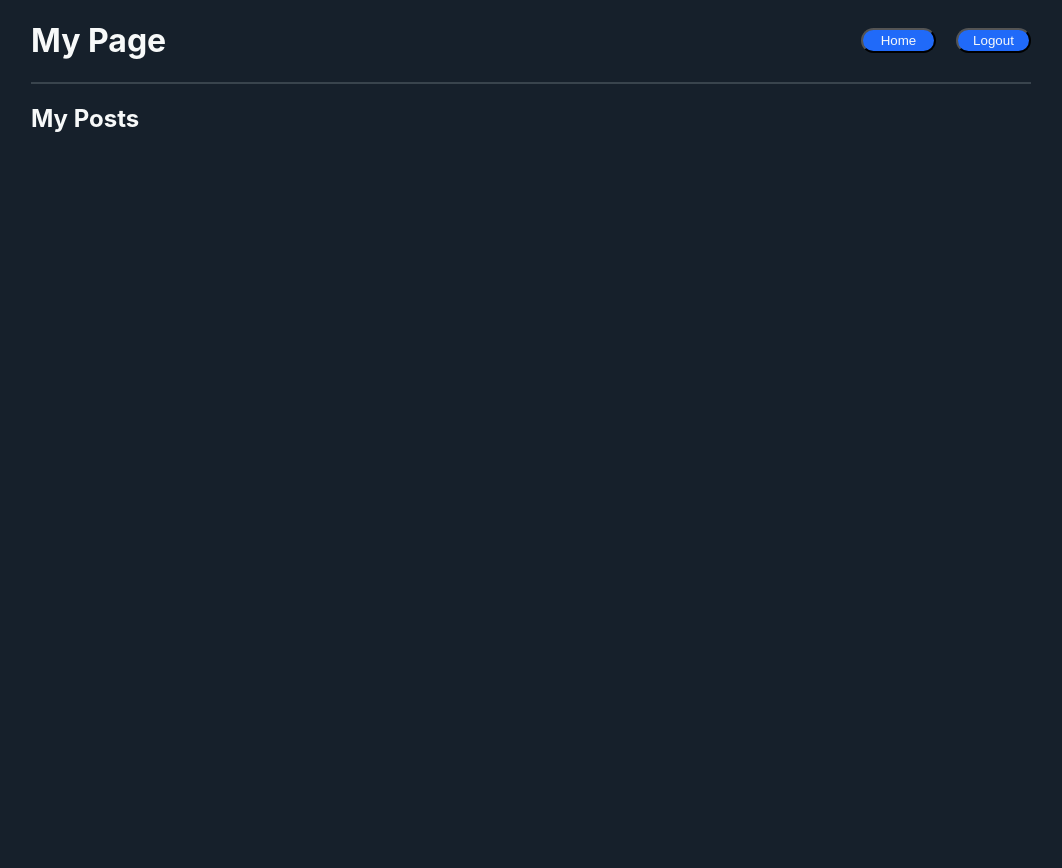
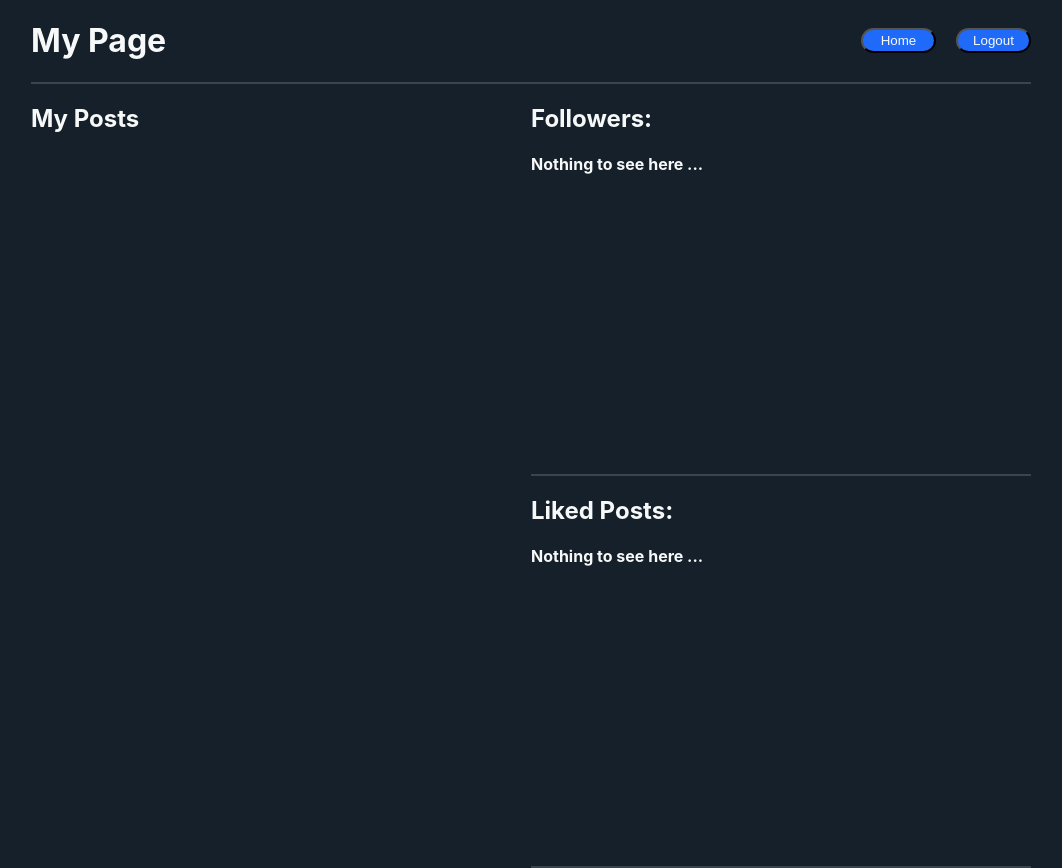
Before and after one commit to DelaurierDev/thritter_app, a Flask app: page /mypage in a window 1280 px wide. Shown: the whole page, without its empty margins (109-1171 px from the left). Before the commit the page ends 132 px from the top, so only its background shows below. Run offline with Flask 3, Linux system fonts and the light colour scheme; the visitor is signed in with stand-in values (Sample User, id 1); data that the repository does not hold is empty.

Commit message:
adding features to my account page

```diff
--- a/flask_app/templates/myaccount.html
+++ b/flask_app/templates/myaccount.html
@@ -20,7 +20,7 @@
             </form>
         </div>
     </div>
-    <div>
+    <div class="posting">
         <div class="myposts">
             <h2>My Posts</h2>
             <div class="posts">
@@ -42,6 +42,17 @@
 
 
         </div>
+        <div class="postright">
+            <div class="followers">
+                <h2>Followers: </h2>
+                <h4>Nothing to see here ...</h4>
+            </div>
+
+            <div class="following">
+                <h2>Liked Posts: </h2>
+                <h4>Nothing to see here ...</h4>
+            </div>
+        </div>
     </div>
 </body>
 </html>
```
